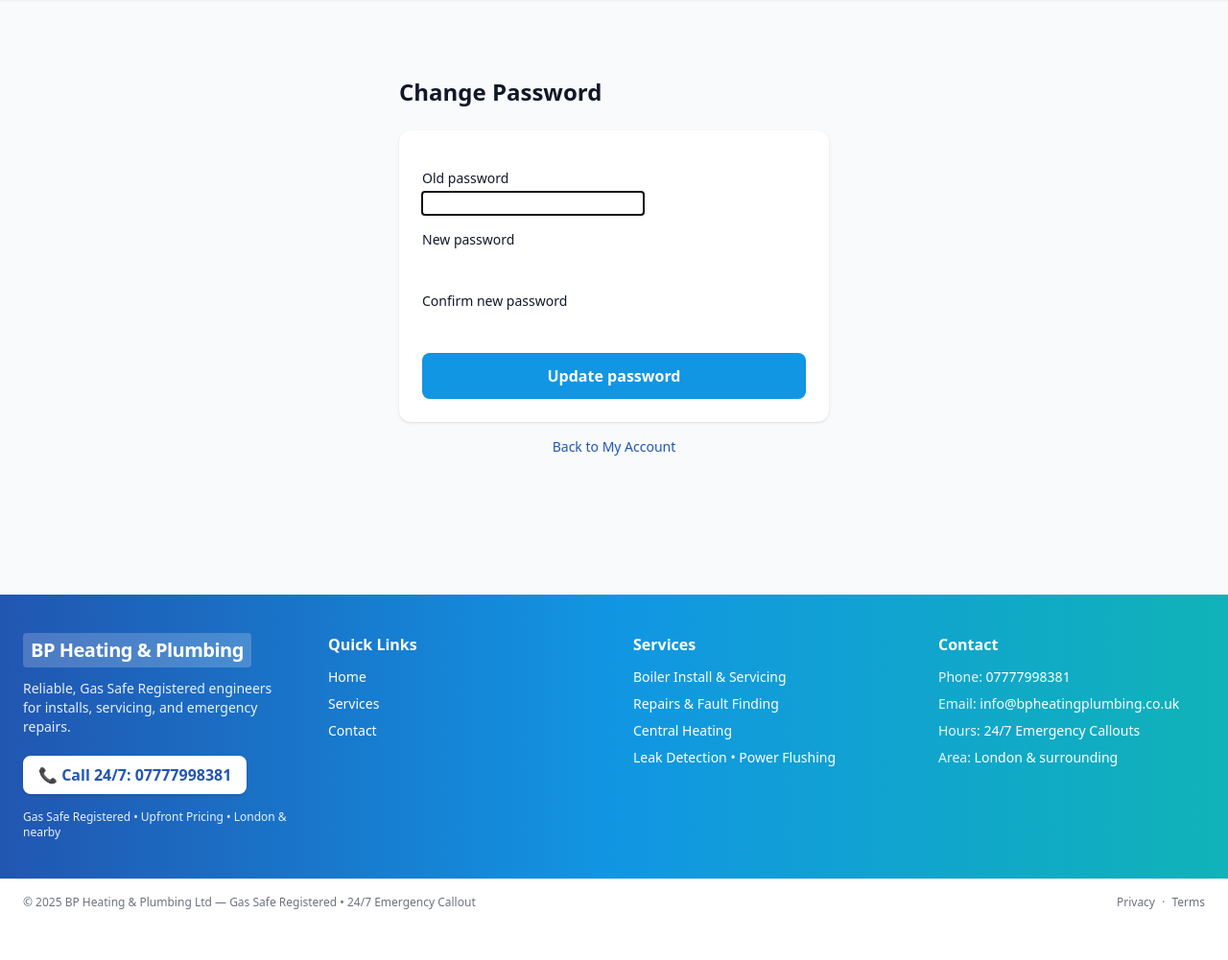
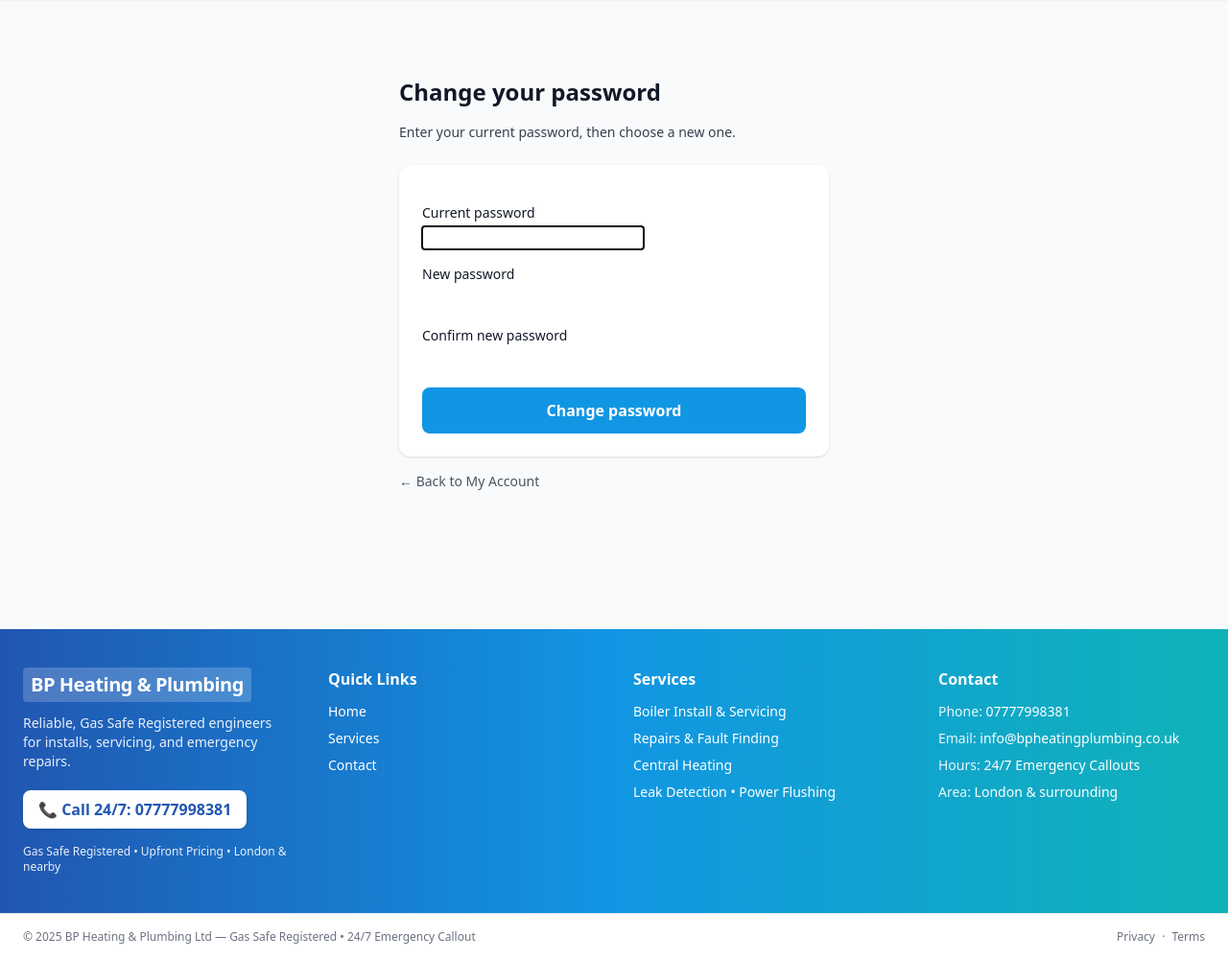
Before and after one commit to abdulb2005497/Final-Year-Project-Source-Code, a Django app: page /accounts/password_change/ in a window 1280 px wide. Shown: the part 67-1068 px from the top of the page at 96% size. Before the commit the page ends 1015 px from the top, so only its background shows below. Run offline with Django 5.2, Linux system fonts and the light colour scheme; a user stored in the database is signed in; some libraries are stand-ins or nearby versions.

Commit message:
password functionalities

```diff
--- a/bp_site/templates/registration/password_change_form.html
+++ b/bp_site/templates/registration/password_change_form.html
@@ -3,14 +3,34 @@
 
 {% block content %}
 <section class="max-w-md mx-auto py-10">
-  <h1 class="text-2xl font-bold mb-6">Change Password</h1>
+  <h1 class="text-2xl font-bold mb-4">Change your password</h1>
+  <p class="text-gray-700 mb-6 text-sm">
+    Enter your current password, then choose a new one.
+  </p>
+
+  {# Show validation errors clearly #}
+  {% if form.errors %}
+    <div class="mb-4 bg-red-50 border border-red-200 text-red-700 text-sm rounded-lg p-3">
+      <ul class="list-disc list-inside space-y-1">
+        {# Field-specific errors (old password wrong, etc.) #}
+        {% for field in form %}
+          {% for error in field.errors %}
+            <li>{{ error }}</li>
+          {% endfor %}
+        {% endfor %}
+        {# Non-field errors (like passwords don’t match) #}
+        {% for error in form.non_field_errors %}
+          <li>{{ error }}</li>
+        {% endfor %}
+      </ul>
+    </div>
+  {% endif %}
 
   <form method="post" class="space-y-4 bg-white p-6 rounded-xl shadow">
     {% csrf_token %}
-    {{ form.non_field_errors }}
 
     <div>
-      <label class="block text-sm font-medium mb-1">Old password</label>
+      <label class="block text-sm font-medium mb-1">Current password</label>
       {{ form.old_password }}
     </div>
 
@@ -24,11 +44,15 @@
       {{ form.new_password2 }}
     </div>
 
-    <button class="btn btn-primary btn-lg w-full">Update password</button>
+    <button class="btn btn-primary btn-lg w-full">
+      Change password
+    </button>
   </form>
 
-  <p class="text-center text-sm mt-4">
-    <a class="text-[#2156B1]" href="/accounts/profile/">Back to My Account</a>
-  </p>
+  <div class="mt-4 text-sm">
+    <a href="/accounts/profile/" class="text-gray-600 hover:underline">
+      ← Back to My Account
+    </a>
+  </div>
 </section>
 {% endblock %}
```
Also changed, not shown: bp_site/accounts/templates/accounts/magic_word_check.html (+13 -0 lines), bp_site/db.sqlite3.
